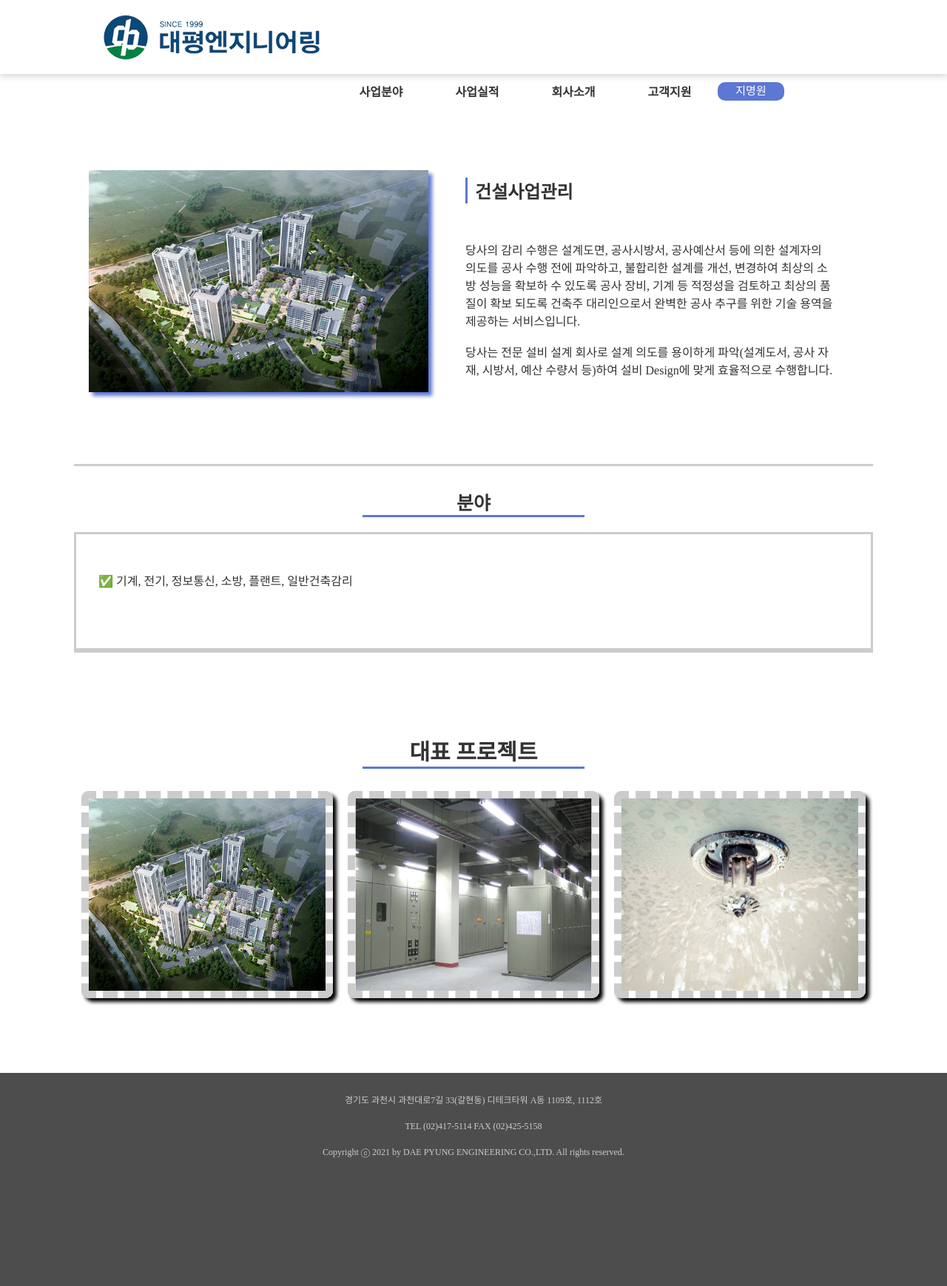
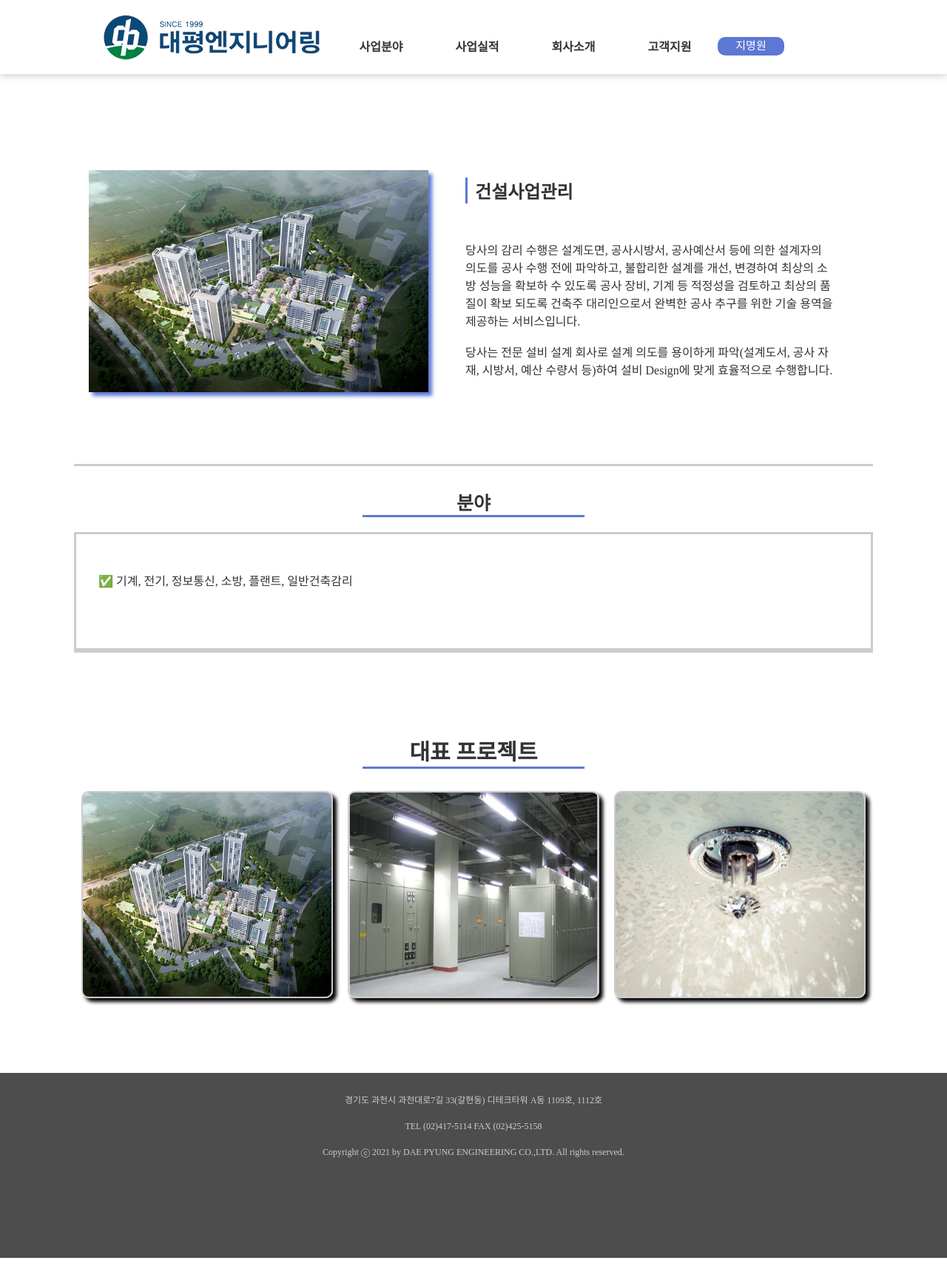
Before and after one commit to jien0330/web04, a plain HTML site: page 사업분야/건설사업관리/건설사업관리.html in a window 1280 px wide. Shown: the top 1738 px of the page at 74% size. After the commit the page ends 1700 px from the top, so only its background shows below. Drawn offline with Linux system fonts and the light colour scheme; files whose address does not match are found by name.

Commit message:
Update style.css

```diff
--- a/사업분야/건설사업관리/css/style.css
+++ b/사업분야/건설사업관리/css/style.css
@@ -13,9 +13,9 @@ body{background: #fff; color: #333;}
 header{width: 100%; height: 100px; margin: auto; background: #fff; box-shadow: 0 2px 10px rgba(0,0,0,.2); position: relative; padding-top: 20px;}
 .inner{margin: auto; width: 1000px;}
 .fixed{position: fixed; top: 0; z-index: 11; left: 0;}
-header h1{position: absolute; float: left;width: 300px;height: 110px;}
+header .nav{position: absolute; float: left;width: 300px;height: 110px; z-index: 1;}
 
-#bg{position: absolute; height: 235px; width: 100%; background: rgba(0,0,0,.5); top: 100px; z-index: 8;display: none;}
+#bg{position: absolute; height: 242px; width: 100%; background: rgba(0,0,0,.5); top: 100px; z-index: 8;display: none;}
 
 .navi{margin: auto; width: 1000px;height: 200px; float: left;position: relative;  }
 nav{position: absolute; right: -10px; top: 20px; z-index: 8; height: 110px; width: 700px;}
@@ -57,9 +57,9 @@ nav>ul>li.on>a{
 .contents_small2{width: 100%; height: 600px; margin-top: 100px; position: relative; padding: 10px;}
 .contents_small2 ul{ display: flex; justify-content: center; gap: 20px; padding: 0;}
 .contents_small2 h3{margin-bottom: 60px;border-bottom: 3px solid #5d77d4; text-align: center; font-weight: bold; font-size: 30px; width: 300px; margin: auto; }
-.contents_small2 img{border: 10px dashed #ccc; margin-top: 30px; width: 350px; height: 280px;box-shadow: 5px 5px 5px #000; border-radius: 10px;}
+.contents_small2 img{border: 2px solid #ccc; margin-top: 30px; width: 350px; height: 280px;box-shadow: 5px 5px 5px #000; border-radius: 10px;}
 
 
-footer{height: 2000px; background: #4d4d4d; color: #ccc; margin-top: 1100px;}
+footer{height: 250px; background: #4d4d4d; color: #ccc; margin-top: 1100px;}
 .foo{padding-top: 20px;}
 footer p{text-align: center; height: 35px; line-height: 35px; font-size: 12px;}
```
